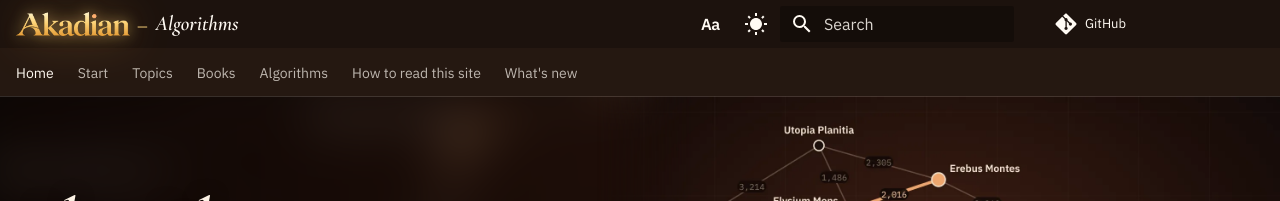
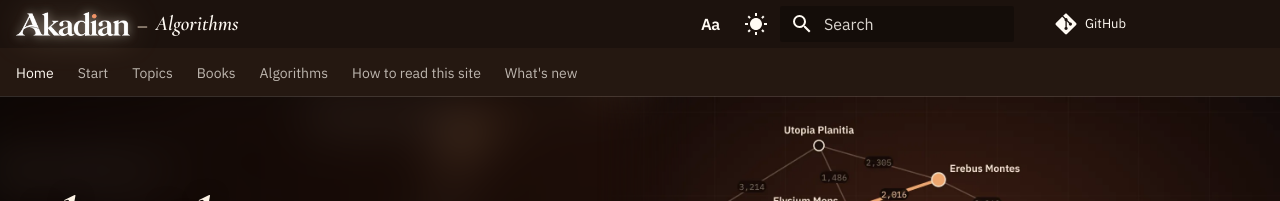
Before and after one commit to TTMathCS/cs, an MkDocs documentation site: the page built from docs/index.md, in a window 1280 px wide. Shown: the top 201 px of the page. Built offline with MkDocs 1.6.1 and Material for MkDocs 9.7.7, drawn with Linux system fonts in a browser that asks for light colours; nearby versions of some CDN libraries; library files that are not in the unit come from our copies; comment, search, counter and statistics services are not loaded.

Commit message:
Mars night: the Akadian name back to white with a warm halo (Jim, 5 Nov 2026: "at night or dark image i feel original white is still the best"); the gold one is only over the homepage's day picture on akadian.ca

```diff
--- a/docs/stylesheets/mars.css
+++ b/docs/stylesheets/mars.css
@@ -374,11 +374,11 @@
   --md-footer-fg-color--light: #f6e7d4;
   --md-footer-fg-color--lighter: rgba(255, 250, 243, 0.7);
 }
-/* the Akadian name in gold, like a star, with a warm halo, as on akadian.ca (Jim, 5 Nov 2026: "bright golden to jump out") */
+/* the Akadian name in white (its orange dot kept) with a soft warm halo, as on akadian.ca at night (Jim, 5 Nov 2026) */
 [data-md-color-scheme="slate"] .md-logo img {
-  content: url("../assets/akadian-logo-gold.png");
-  filter: drop-shadow(0 0 7px rgba(255, 212, 120, 0.6)) drop-shadow(0 0 22px rgba(255, 176, 64, 0.38));
+  content: url("../assets/akadian-logo-night.png");
+  filter: drop-shadow(0 0 5px rgba(255, 246, 232, 0.5)) drop-shadow(0 0 16px rgba(255, 226, 188, 0.28));
 }
 [data-md-color-scheme="slate"] .md-logo:hover img,
 [data-md-color-scheme="slate"] .md-logo:focus-visible img { filter: drop-shadow(0 0 8px rgba(238, 166, 111, 0.6)); }
-[data-md-color-scheme="slate"] .md-header__button.md-logo::after { color: #ffd87e; }
+[data-md-color-scheme="slate"] .md-header__button.md-logo::after { color: #f0dcc6; }
```
Also changed, not shown: docs/assets/akadian-logo-gold.png (deleted), docs/assets/akadian-logo-night.png (added).
